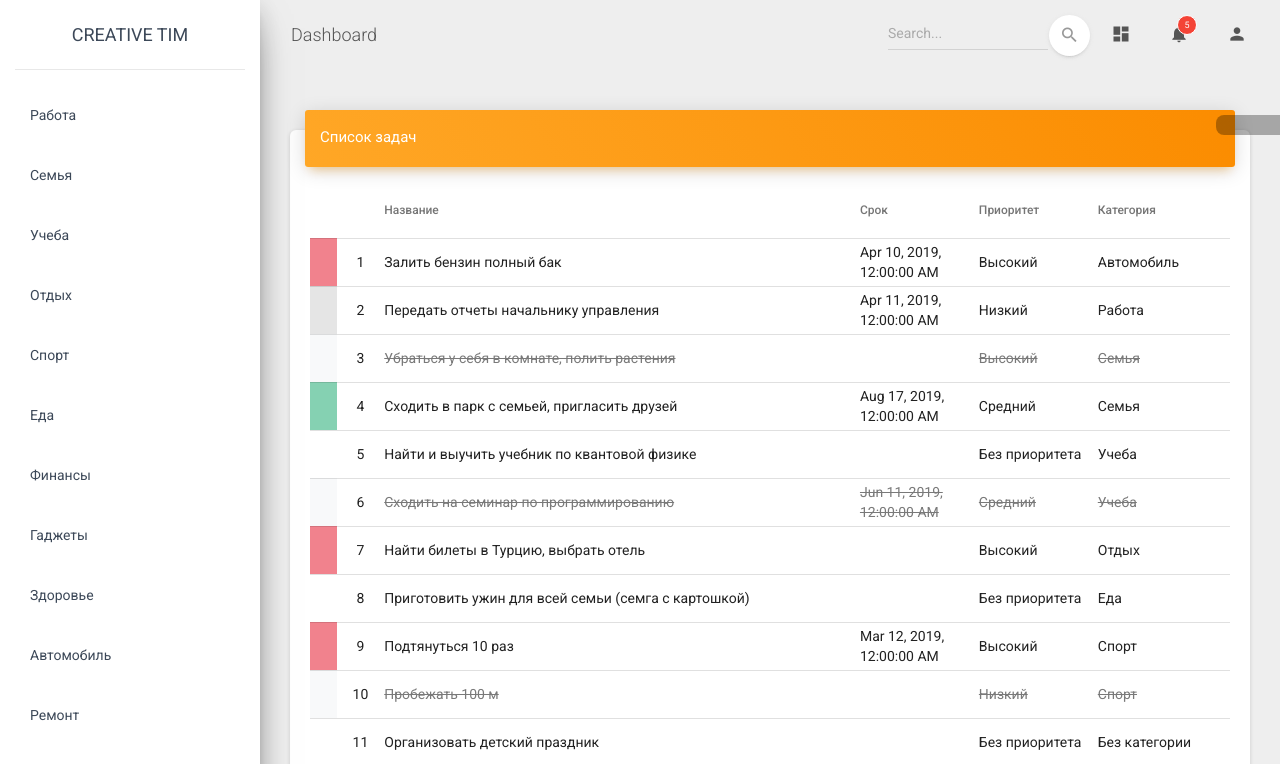
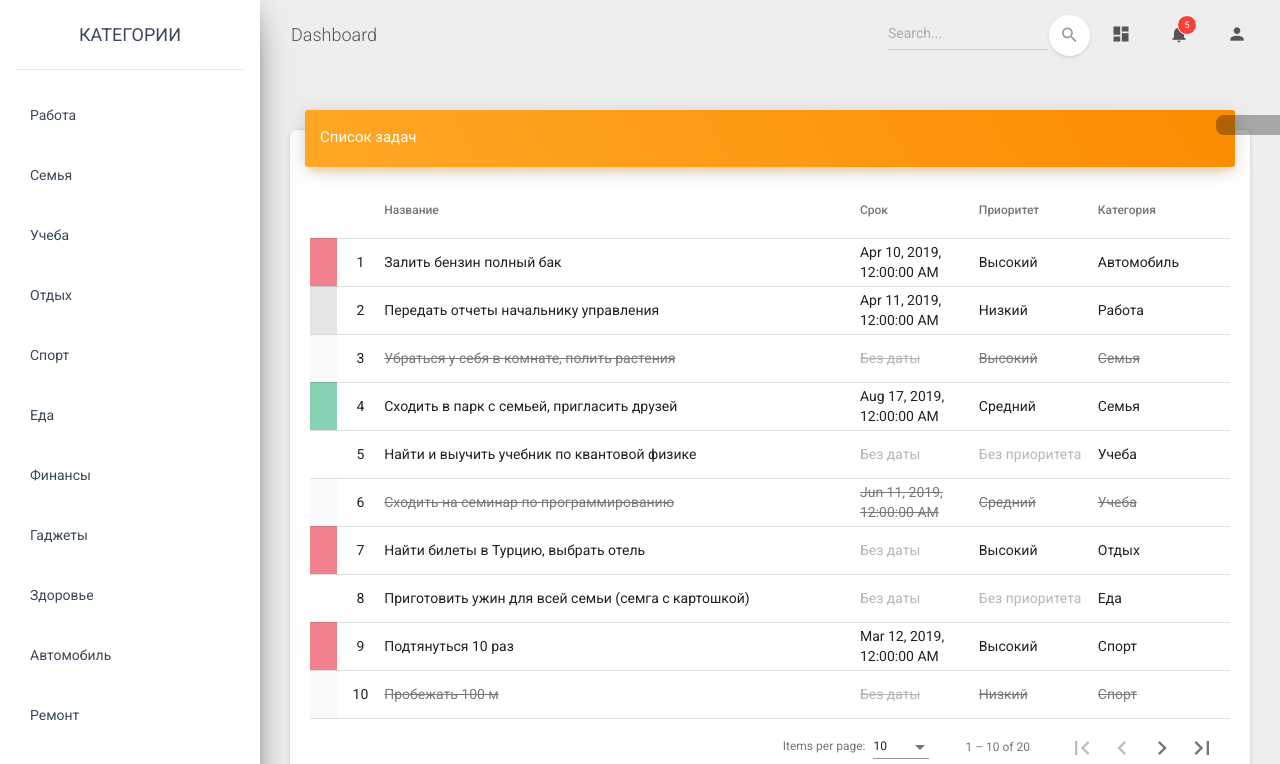
Before and after one commit to dimonbobylev/todo, an Angular app: page / in a window 1280 px wide. Shown: the top 764 px of the page. Built offline with nearby package versions, Linux system fonts and the light colour scheme.

Commit message:
Добавили фильтрацию задач с MatSort

```diff
--- a/angular.json
+++ b/angular.json
@@ -25,7 +25,8 @@
             ],
             "styles": [
               "./node_modules/@angular/material/prebuilt-themes/indigo-pink.css",
-              "src/styles.css"
+              "src/styles.css",
+              "assets/css/material-dashboard.css"
             ],
             "scripts": []
           },
--- a/src/app/views/categories/categories.component.html
+++ b/src/app/views/categories/categories.component.html
@@ -1,18 +1,22 @@
-<div class="sidebar" data-color="purple" data-background-color="white" data-image="../assets/img/sidebar-1.jpg">
+<div class="sidebar" data-background-color="white" data-color="purple" data-image="../assets/img/sidebar-1.jpg">
   <!--
     Tip 1: You can change the color of the sidebar using: data-color="purple | azure | green | orange | danger"
 
     Tip 2: you can also add an image using data-image tag
 -->
-  <div class="logo"><a href="http://www.creative-tim.com" class="simple-text logo-normal">
-    Creative Tim
-  </a></div>
+  <div class="logo">
+    <a class="simple-text logo-normal">
+      Категории
+    </a>
+  </div>
   <div class="sidebar-wrapper">
     <ul class="nav">
-      <li (click)="showTaskByCategory(category)"
-          *ngFor="let category of categories; let i=index" class="nav-item pointer"
-          [class.active]="category === selectedCategory"
-         >
+      <li (click)="showTasksByCategory(category)"
+          *ngFor="let category of categories" [class.active]="category === selectedCategory"
+
+          class="nav-item pointer"
+
+      >
         <a class="nav-link">
           <p>{{category.title}}</p>
         </a>
--- a/src/app/views/categories/categories.component.ts
+++ b/src/app/views/categories/categories.component.ts
@@ -19,8 +19,8 @@ export class CategoriesComponent implements OnInit {
     this.dataHandler.categoriesSubject.subscribe(categories => this.categories = categories);
   }
 
-  // tslint:disable-next-line:typedef
-  showTaskByCategory(category: Category) {
+
+  showTasksByCategory(category: Category): void {
     this.selectedCategory = category;
     this.dataHandler.filTaskByCategory(category);
   }
--- a/src/app/views/tasks/tasks.component.html
+++ b/src/app/views/tasks/tasks.component.html
@@ -2,9 +2,9 @@
   <div class="card-header card-header-warning">
     <h4 class="card-title">Список задач</h4>
   </div>
-  <div class="card-body table-responsive">
+  <div class="card-body table-responsive" *ngIf="tasks.length > 0">
 
-    <table [dataSource]="dataSource" mat-table>
+    <table [dataSource]="dataSource" mat-table matSort>
 
       <!--  цвет приоритета  -->
       <ng-container matColumnDef="color">
@@ -27,7 +27,7 @@
 
       <!-- название задачи-->
       <ng-container matColumnDef="title">
-        <th *matHeaderCellDef mat-header-cell> Название</th>
+        <th *matHeaderCellDef mat-header-cell mat-sort-header> Название</th>
         <td *matCellDef="let task" [class.completed]="task.completed" class="col-title" mat-cell>
 
           {{task.title}}
@@ -37,21 +37,21 @@
 
       <!--дата выполнения-->
       <ng-container matColumnDef="date">
-        <th *matHeaderCellDef mat-header-cell> Срок</th>
-        <td *matCellDef="let task" [ngClass]="{'completed': task.completed, 'nodate': task.date == null}"
+        <th *matHeaderCellDef mat-header-cell mat-sort-header> Срок</th>
+        <td *matCellDef="let task" [ngClass]="{'completed': task.completed, 'novalue': task.date == null}"
             class="col-date"
             mat-cell>
 
-          {{task.date | date: "medium"}}
+          {{task.date ? (task.date | date: "medium") : "Без даты"}}
 
         </td>
       </ng-container>
 
       <!--приоритет-->
       <ng-container matColumnDef="priority">
-        <th *matHeaderCellDef mat-header-cell> Приоритет</th>
+        <th *matHeaderCellDef mat-header-cell mat-sort-header> Приоритет</th>
         <td *matCellDef="let task" class="col-priority"
-            [ngClass]="{'completed': task.completed, 'nopriority': task.priority == null}"
+            [ngClass]="{'completed': task.completed, 'novalue': task.priority == null}"
             mat-cell
         >
 
@@ -63,9 +63,9 @@
 
       <!--категория-->
       <ng-container matColumnDef="category">
-        <th *matHeaderCellDef mat-header-cell> Категория</th>
+        <th *matHeaderCellDef mat-header-cell mat-sort-header> Категория</th>
         <td *matCellDef="let task" class="col-category"
-            [ngClass]="{'completed': task.completed, 'nocategory': task.category == null, 'link': !task.completed && task.category}"
+            [ngClass]="{'completed': task.completed, 'novalue': task.category == null}"
             mat-cell
         >
 
@@ -82,7 +82,9 @@
       <tr *matRowDef="let row; columns: displayedColumns;" mat-row></tr>
 
     </table>
+    <mat-paginator [pageSizeOptions]="[10, 20, 50, 100]" showFirstLastButtons></mat-paginator>
 
 
   </div>
+  <div *ngIf="tasks.length == 0"><p class="not-found">Ничего не найдено</p></div>
 </div>
--- a/src/app/views/tasks/tasks.component.ts
+++ b/src/app/views/tasks/tasks.component.ts
@@ -1,7 +1,9 @@
-import {Component, OnInit} from '@angular/core';
+import {AfterViewInit, Component, OnInit, ViewChild} from '@angular/core';
 import {Task} from 'src/app/model/Task';
 import {MatTableDataSource} from '@angular/material/table';
 import {DataHendlerService} from '../../service/data-hendler.service';
+import {MatPaginator} from '@angular/material/paginator';
+import {MatSort} from '@angular/material/sort';
 
 
 @Component({
@@ -9,13 +11,15 @@ import {DataHendlerService} from '../../service/data-hendler.service';
   templateUrl: './tasks.component.html',
   styleUrls: ['./tasks.component.css']
 })
-export class TasksComponent implements OnInit {
+export class TasksComponent implements OnInit, AfterViewInit {
 
   // поля для таблицы (те, что отображают данные из задачи - должны совпадать с названиями переменных класса)
   displayedColumns: string[] = ['color', 'id', 'title', 'date', 'priority', 'category'];
   dataSource: MatTableDataSource<Task>; // контейнер - источник данных для таблицы
-  // private dataSource: MatTableDataSource<Task>; // контейнер - источник данных для таблицы
 
+  // ссылки на компоненты таблицы
+  @ViewChild(MatPaginator, {static: false}) private paginator: MatPaginator;
+  @ViewChild(MatSort, {static: false}) private sort: MatSort;
 
   tasks: Task[];
 
@@ -30,6 +34,13 @@ export class TasksComponent implements OnInit {
     this.dataSource = new MatTableDataSource();
 
     this.refreshTable();
+  }
+
+  // в этом методе уже все проинциализировано, поэтому можно присваивать объекты (иначе может быть ошибка undefined)
+  ngAfterViewInit(): void {
+
+    this.addTableObjects();
+
   }
 
 
@@ -57,8 +68,36 @@ export class TasksComponent implements OnInit {
   private refreshTable(): void {
 
     this.dataSource.data = this.tasks; // обновить источник данных (т.к. данные массива tasks обновились)
-    console.log(this.dataSource.data);
+
+    this.addTableObjects();
 
 
+    // когда получаем новые данные..
+    // чтобы можно было сортировать по столбцам "категория" и "приоритет", т.к. там не примитивные типы, а объекты
+    // @ts-ignore - показывает ошибку для типа даты, но так работает, т.к. можно возвращать любой тип
+    this.dataSource.sortingDataAccessor = (task, colName) => {
+
+      // по каким полям выполнять сортировку для каждого столбца
+      switch (colName) {
+        case 'priority': {
+          return task.priority ? task.priority.id : null;
+        }
+        case 'category': {
+          return task.category ? task.category.title : null;
+        }
+        case 'date': {
+          return task.date ? task.date : null;
+        }
+
+        case 'title': {
+          return task.title;
+        }
+      }
+    };
+
+  }
+  private addTableObjects(): void {
+    this.dataSource.sort = this.sort; // компонент для сортировки данных (если необходимо)
+    this.dataSource.paginator = this.paginator; // обновить компонент постраничности (кол-во записей, страниц)
   }
 }
--- a/src/styles.css
+++ b/src/styles.css
@@ -1,5 +1,12 @@
 /* You can add global styles to this file, and also import other style files */
 @import "assets/css/material-dashboard.css";
+@import '~@angular/material/prebuilt-themes/deeppurple-amber.css';
+@import '~@angular/material/prebuilt-themes/indigo-pink.css';
+@import "~bootstrap-css-only/css/bootstrap.css";
 
-html, body { height: 100%; }
-body { margin: 0; font-family: Roboto, "Helvetica Neue", sans-serif; }
+.not-found {
+  margin-top: 30px;
+  font-size: 20px;
+  color: rgba(74, 74, 74, 0.98);
+  text-align: center;
+}
```
